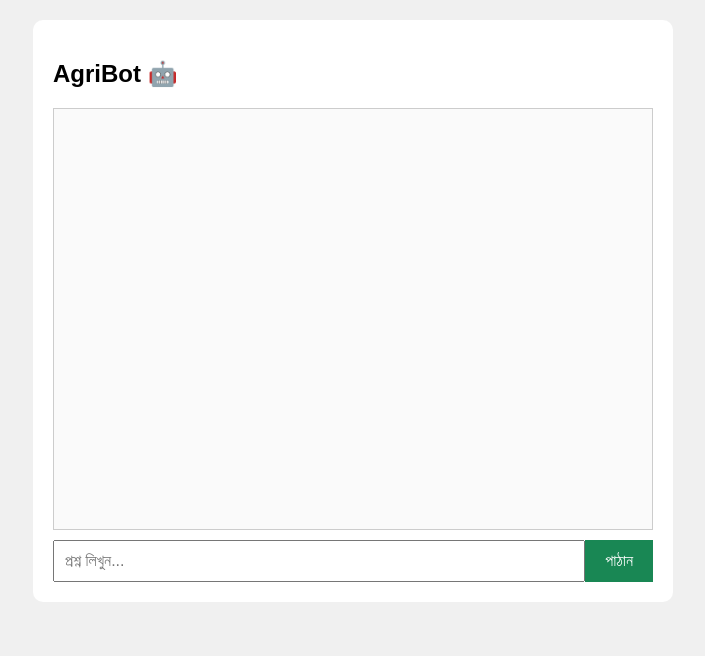
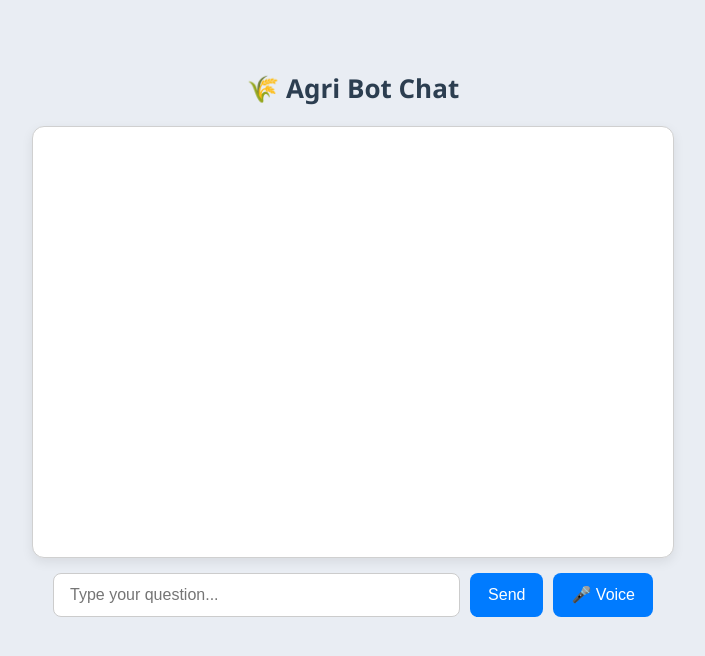
Before and after one commit to Risbletwins/agri-bot, a Flask app: page / in a window 1280 px wide. Shown: the top 656 px of the page, without its empty margins (287-992 px from the left). Run offline with Flask 3, Linux system fonts and the light colour scheme.

Commit message:
final moments

```diff
--- a/main.py
+++ b/main.py
@@ -1,16 +1,22 @@
 from flask import Flask, request, Response, send_file, render_template
-import os, uuid, json, requests
-from google import genai
+import os
+import uuid
+import json
+import requests
+from pydub import AudioSegment
+from google import genai  # Adjust import based on actual library
+import time
+import glob
 
 app = Flask(__name__)
-client = genai.Client(api_key="YOUR_GEMINI_KEY")
+
+# Initialize Gemini AI client (adjust based on actual library)
+client = genai.Client(api_key="AIzaSyCAbZBgv8pzC7o-m0SoPlQerQvlQwZPH68")
+
+# Create audio folder if not exist
 os.makedirs("static/audio", exist_ok=True)
 
-# Home (chat UI)
-@app.route('/')
-def home():
-    return render_template('index.html')  # needs the frontend template below
-
+# System instruction for Gemini AI (unchanged)
 SYSTEM_INSTRUCTION = """
 You are a Bangladeshi কৃষি সহকারী (agriculture assistant) designed to help farmers who may be অশিক্ষিত (illiterate) or not tech-savvy. You reply only in সহজ ও সুন্দর বাংলা (simple and clear Bangla). All your replies must sound natural, friendly, and easy to speak aloud.
 
@@ -106,37 +112,85 @@ Expected answer:
 Remember: your job is to help — not redirect and also optimize the text for voice output.
 
 
-"""  # (your existing Gemini prompt)
+"""
 
-# Gemini + TTS endpoint
-@app.route('/ask', methods=['POST'])
+@app.route('/')
+def serve_webpage():
+    return render_template('index.html')
+
+@app.route('/ask', methods=['GET'])
 def ask_bot():
-    data = request.get_json()
-    question = data.get('q', '')
+    question = request.args.get('q')
     if not question:
-        return jsonify({'error':'No question'}),400
+        return Response(
+            json.dumps({'error': 'Missing question'}, ensure_ascii=False),
+            content_type='application/json; charset=utf-8'
+        )
 
-    # Step 1: Generate answer
-    resp = client.models.generate_content(model="gemini-2.0-flash",
-                                         contents=f"{SYSTEM_INSTRUCTION}\n\nপ্রশ্ন: {question}\n\nউত্তর দিন:")
-    answer = resp.text
+    try:
+        # Step 1: Generate Answer
+        full_prompt = f"{SYSTEM_INSTRUCTION}\n\nপ্রশ্ন: {question}\n\nউত্তর দিন:"
+        resp = client.models.generate_content(
+            model="gemini-2.0-flash",
+            contents=full_prompt
+        )
+        answer = resp.text
 
-    # Step 2: Generate Bangla TTS MP3
-    tts_resp = requests.get(
-        "https://translate.google.com/translate_tts",
-        params={"ie":"UTF-8","q":answer,"tl":"bn","client":"tw-ob"},
-        headers={"User-Agent":"Mozilla/5.0"}
-    )
-    mp3_file = f"{uuid.uuid4()}.mp3"
-    path = os.path.join("static", "audio", mp3_file)
-    with open(path, "wb") as f:
-        f.write(tts_resp.content)
+        # Step 2: Generate Bangla TTS using Google Translate TTS
+        tts_url = "https://translate.google.com/translate_tts"
+        params = {
+            "ie": "UTF-8",
+            "q": answer,
+            "tl": "bn",
+            "client": "tw-ob"
+        }
+        headers = {
+            "User-Agent": "Mozilla/5.0"
+        }
 
-    audio_url = request.url_root + "audio/" + mp3_file
-    return Response(json.dumps({'answer':answer,'audio_url':audio_url}, ensure_ascii=False),
-                    content_type='application/json; charset=utf-8')
+        tts_response = requests.get(tts_url, params=params, headers=headers)
 
-# Serve MP3 files
-@app.route('/audio/<filename>')
+        if tts_response.status_code != 200:
+            raise Exception("TTS generation failed.")
+
+        mp3_path = f"static/audio/{uuid.uuid4()}.mp3"
+
+        # Save MP3
+        with open(mp3_path, "wb") as f:
+            f.write(tts_response.content)
+
+        # Cleanup old audio files (older than 1 hour)
+        cleanup_audio_files()
+
+        # Return response with audio path
+        response_data = {
+            'answer': answer,
+            'audio_url': request.url_root + mp3_path
+        }
+        return Response(
+            json.dumps(response_data, ensure_ascii=False),
+            content_type='application/json; charset=utf-8'
+        )
+
+    except Exception as e:
+        return Response(
+            json.dumps({'error': str(e)}, ensure_ascii=False),
+            content_type='application/json; charset=utf-8'
+        )
+
+def cleanup_audio_files():
+    max_age = 3600  # 1 hour in seconds
+    for file in glob.glob("static/audio/*.mp3"):
+        if os.path.getmtime(file) < time.time() - max_age:
+            os.remove(file)
+
+@app.route('/ping', methods=['GET'])
+def ping():
+    return "pong"
+
+@app.route('/static/audio/<filename>')
 def get_audio(filename):
-    return send_file(os.path.join('static','audio',filename), mimetype='audio/mpeg')
+    return send_file(f'static/audio/{filename}', mimetype='audio/mpeg')
+
+if __name__ == "__main__":
+    app.run(host="0.0.0.0", port=10000)
--- a/requirements.txt
+++ b/requirements.txt
@@ -2,3 +2,4 @@ flask
 google-genai
 requests
 gtts
+pydub
--- a/templates/index.html
+++ b/templates/index.html
@@ -1,68 +1,162 @@
 <!DOCTYPE html>
-<html lang="bn">
+<html>
 <head>
   <meta charset="UTF-8">
-  <title>AgriBot Chat</title>
+  <title>Agri Bot Chat</title>
   <style>
-    /* Basic chat styles */
-    body { font-family: sans-serif; background:#f0f0f0; margin:0; padding:0; }
-    #container { max-width:600px; margin:20px auto; background:white; padding:20px; border-radius:10px; }
-    #chat { height:400px; overflow-y:auto; border:1px solid #ccc; padding:10px; margin-bottom:10px; background:#fafafa; }
-    .msg { margin:8px; padding:10px; border-radius:8px; max-width:80%; word-wrap:break-word; }
-    .user { background:#d1e7dd; align-self:flex-end; text-align:right; }
-    .bot { background:#f8d7da; align-self:flex-start; text-align:left; }
-    #input { display:flex; }
-    #text { flex:1; font-size:16px; padding:10px; }
-    #send { padding:10px 20px; font-size:16px; background:#198754; color:white; border:none; cursor:pointer; }
-    #send:hover { background:#145c41; }
+    body {
+      font-family: "Segoe UI", Tahoma, Geneva, Verdana, sans-serif;
+      display: flex;
+      flex-direction: column;
+      align-items: center;
+      padding: 40px 20px;
+      background-color: #e9edf3;
+      color: #333;
+    }
+    h2 {
+      font-size: 26px;
+      color: #2c3e50;
+      margin-bottom: 20px;
+    }
+    #chat {
+      width: 90%;
+      max-width: 600px;
+      height: 400px;
+      background: #ffffff;
+      border: 1px solid #d0d0d0;
+      border-radius: 12px;
+      overflow-y: auto;
+      padding: 15px 20px;
+      box-shadow: 0 4px 12px rgba(0, 0, 0, 0.08);
+      margin-bottom: 15px;
+    }
+    .msg {
+      margin: 12px 0;
+      padding: 10px 14px;
+      border-radius: 8px;
+      max-width: 80%;
+      word-wrap: break-word;
+      line-height: 1.5;
+    }
+    .me {
+      background-color: #e0f0ff;
+      align-self: flex-end;
+      color: #007BFF;
+      margin-left: auto;
+      text-align: right;
+    }
+    .bot {
+      background-color: #e9ffe0;
+      align-self: flex-start;
+      color: #2d8a34;
+      margin-right: auto;
+      text-align: left;
+    }
+    #inputArea {
+      display: flex;
+      width: 90%;
+      max-width: 600px;
+      gap: 10px;
+    }
+    input[type="text"] {
+      flex: 1;
+      padding: 12px 16px;
+      font-size: 16px;
+      border: 1px solid #ccc;
+      border-radius: 8px;
+    }
+    input[type="text"]:focus {
+      outline: none;
+      border-color: #007BFF;
+    }
+    button {
+      padding: 12px 18px;
+      font-size: 16px;
+      background: #007BFF;
+      color: white;
+      border: none;
+      border-radius: 8px;
+      cursor: pointer;
+    }
+    button:hover {
+      background: #0056c9;
+    }
+    @media (max-width: 480px) {
+      h2 { font-size: 20px; }
+      #chat { height: 300px; padding: 10px 12px; }
+      input[type="text"], button { font-size: 14px; padding: 10px; }
+    }
   </style>
 </head>
 <body>
-  <div id="container">
-    <h2>AgriBot 🤖</h2>
-    <div id="chat"></div>
-    <div id="input">
-      <input type="text" id="text" placeholder="প্রশ্ন লিখুন..." />
-      <button id="send">পাঠান</button>
-    </div>
+  <h2>🌾 Agri Bot Chat</h2>
+  <div id="chat"></div>
+  <div id="inputArea">
+    <input type="text" id="msgInput" placeholder="Type your question..." />
+    <button onclick="sendMsg()">Send</button>
+    <button onclick="startSpeechRecognition()">🎤 Voice</button>
   </div>
 
+  <audio id="ttsAudio" autoplay></audio>
+
   <script>
-    const chat = document.getElementById('chat');
-    const textBox = document.getElementById('text');
-    document.getElementById('send').addEventListener('click', sendMsg);
-    textBox.addEventListener('keydown', e => e.key==='Enter' && sendMsg());
+    const chat = document.getElementById("chat");
+    const msgInput = document.getElementById("msgInput");
+    const audioPlayer = document.getElementById("ttsAudio");
+
+    function addMessage(text, cls) {
+      const div = document.createElement("div");
+      div.className = "msg " + cls;
+      div.textContent = text;
+      chat.appendChild(div);
+      chat.scrollTop = chat.scrollHeight;
+    }
 
     async function sendMsg() {
-      const msg = textBox.value.trim();
+      const msg = msgInput.value.trim();
       if (!msg) return;
-      append(msg, 'user');
-      textBox.value = '';
+      addMessage("🧑 " + msg, "me");
+      msgInput.value = "";
 
       try {
-        const res = await fetch('/ask', {
-          method: 'POST',
-          headers: {'Content-Type':'application/json'},
-          body: JSON.stringify({q: msg})
+        const res = await fetch(`/ask?q=${encodeURIComponent(msg)}`);
+        const data = await res.json();
+        if (data.error) {
+          addMessage("❌ Error: " + data.error, "bot");
+          return;
+        }
+        addMessage("🤖 " + data.answer, "bot");
+        audioPlayer.src = data.audio_url;
+        audioPlayer.play().catch(err => {
+          console.error("Audio playback error:", err);
+          addMessage("❌ Audio playback failed. Click 'Send' again.", "bot");
         });
-        const {answer, audio_url} = await res.json();
-        append(answer, 'bot');
-
-        const audio = new Audio(audio_url);
-        audio.play();
-      } catch {
-        append('❌ সমস্যা হয়েছে, পরে চেষ্টা করুন।', 'bot');
+      } catch (err) {
+        addMessage("❌ Error: " + err, "bot");
       }
     }
 
-    function append(txt, cls) {
-      const d = document.createElement('div');
-      r = document.createElement('div');
-      d.classList.add('msg', cls);
-      d.textContent = txt;
-      chat.appendChild(d);
-      chat.scrollTop = chat.scrollHeight;
+    function startSpeechRecognition() {
+      if (!('SpeechRecognition' in window || 'webkitSpeechRecognition' in window)) {
+        addMessage("❌ Voice input not supported in this browser.", "bot");
+        return;
+      }
+      const recognition = new (window.SpeechRecognition || window.webkitSpeechRecognition)();
+      recognition.lang = 'bn-BD';
+      recognition.onresult = event => {
+        const transcript = event.results[0][0].transcript;
+        msgInput.value = transcript;
+        sendMsg();
+      };
+      recognition.onerror = event => {
+        addMessage("❌ Voice input error: " + event.error, "bot");
+      };
+      recognition.start();
     }
+
+    msgInput.addEventListener("keydown", e => {
+      if (e.key === "Enter") sendMsg();
+    });
   </script>
 </body>
 </html>
```
